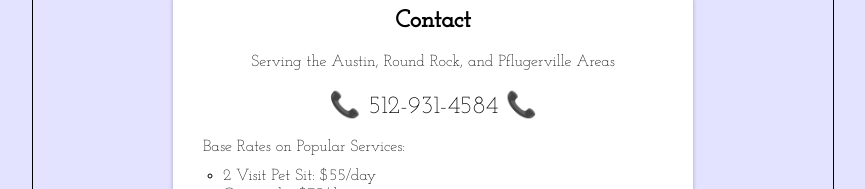
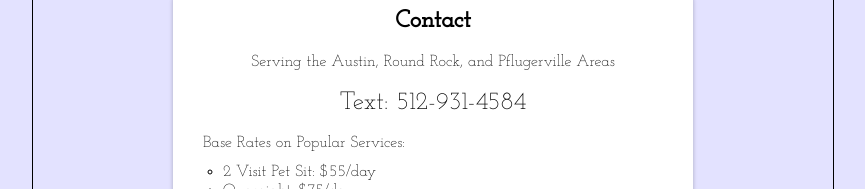
Before and after one commit to DanielWarfield1/KacysPetCare, a React (Create React App) app: page / in a window 1280 px wide. Shown: the part 2034-2223 px from the top of the page, without its empty margins (207-1072 px from the left). Built offline with nearby package versions, Linux system fonts and the light colour scheme.

Commit message:
Update Contact.js to preffer texting

```diff
--- a/src/Components/Contact.js
+++ b/src/Components/Contact.js
@@ -36,7 +36,7 @@ export default function Contact() {
             Serving the Austin, Round Rock, and Pflugerville Areas
           </p>
           <p style={{ fontSize: "25px", padding: "20px" }}>
-            📞 512-931-4584 📞
+            Text: 512-931-4584
           </p>
           <p style={{ textAlign: "left" }}>Base Rates on Popular Services:</p>
         </div>
```
